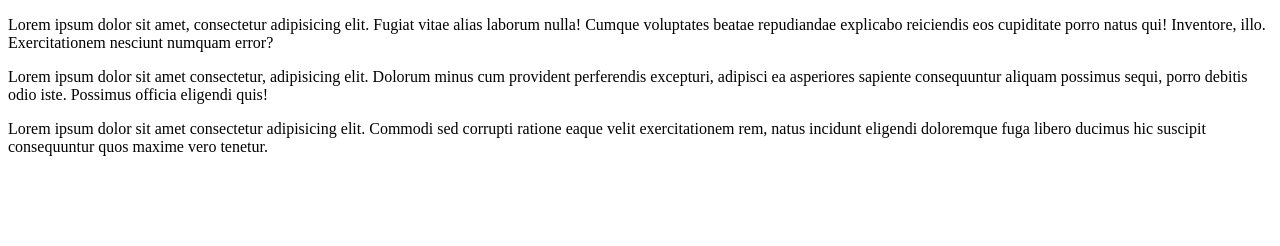
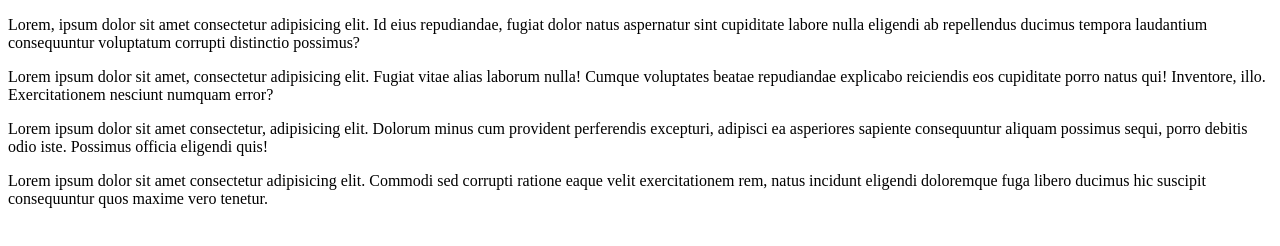
Before and after one commit to RomanPateichuk/HelloPackage, a website: page index.html in a window 1280 px wide. Drawn offline with Linux system fonts and the light colour scheme.

Commit message:
feat: add new text

```diff
--- a/index.html
+++ b/index.html
@@ -9,6 +9,9 @@
 </head>
 
 <body>
+  <p>Lorem, ipsum dolor sit amet consectetur adipisicing elit. Id eius repudiandae, fugiat dolor natus aspernatur sint
+    cupiditate labore nulla eligendi ab repellendus ducimus tempora laudantium consequuntur voluptatum corrupti
+    distinctio possimus?</p>
   <p>Lorem ipsum dolor sit amet, consectetur adipisicing elit. Fugiat vitae alias laborum nulla! Cumque voluptates
     beatae repudiandae explicabo reiciendis eos cupiditate porro natus qui! Inventore, illo. Exercitationem nesciunt
     numquam error?</p>
```
